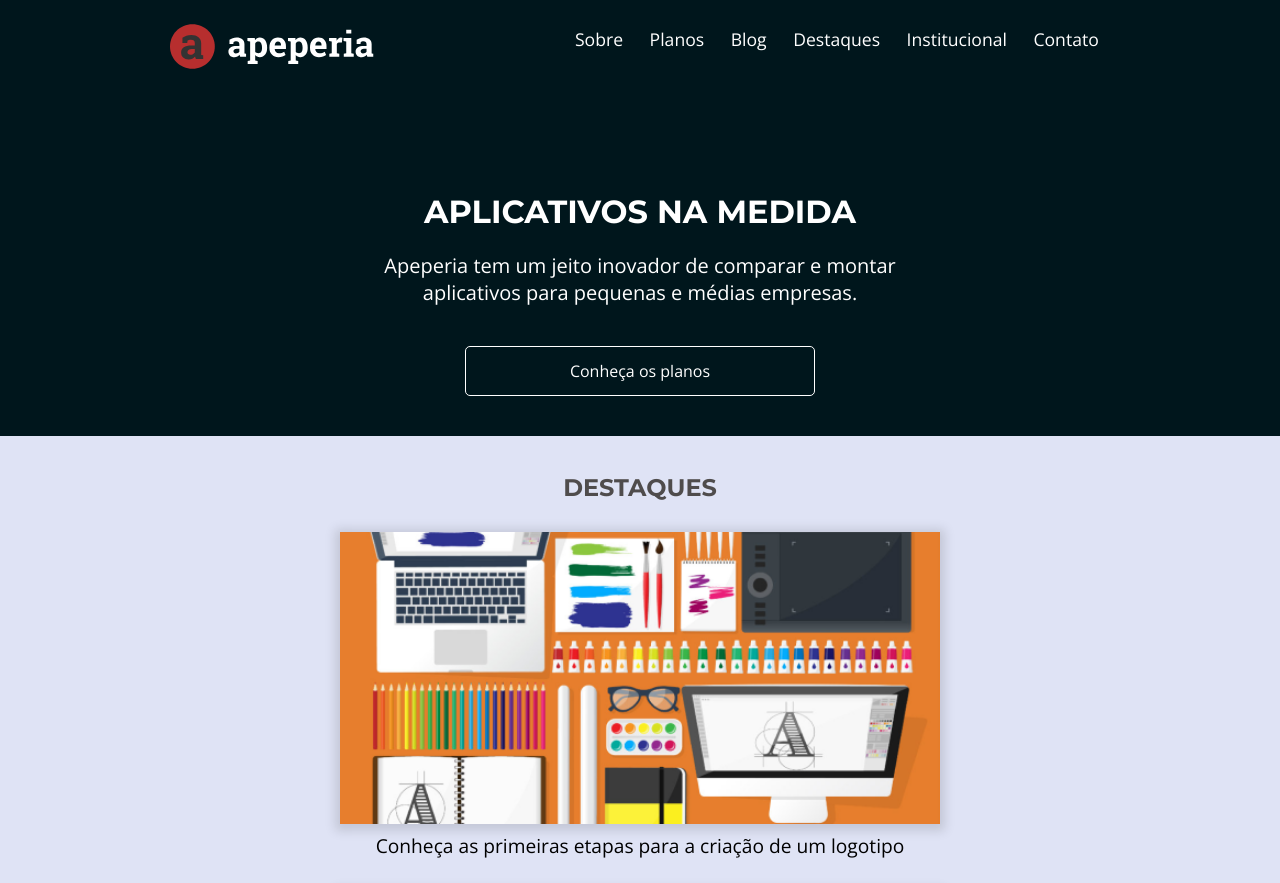
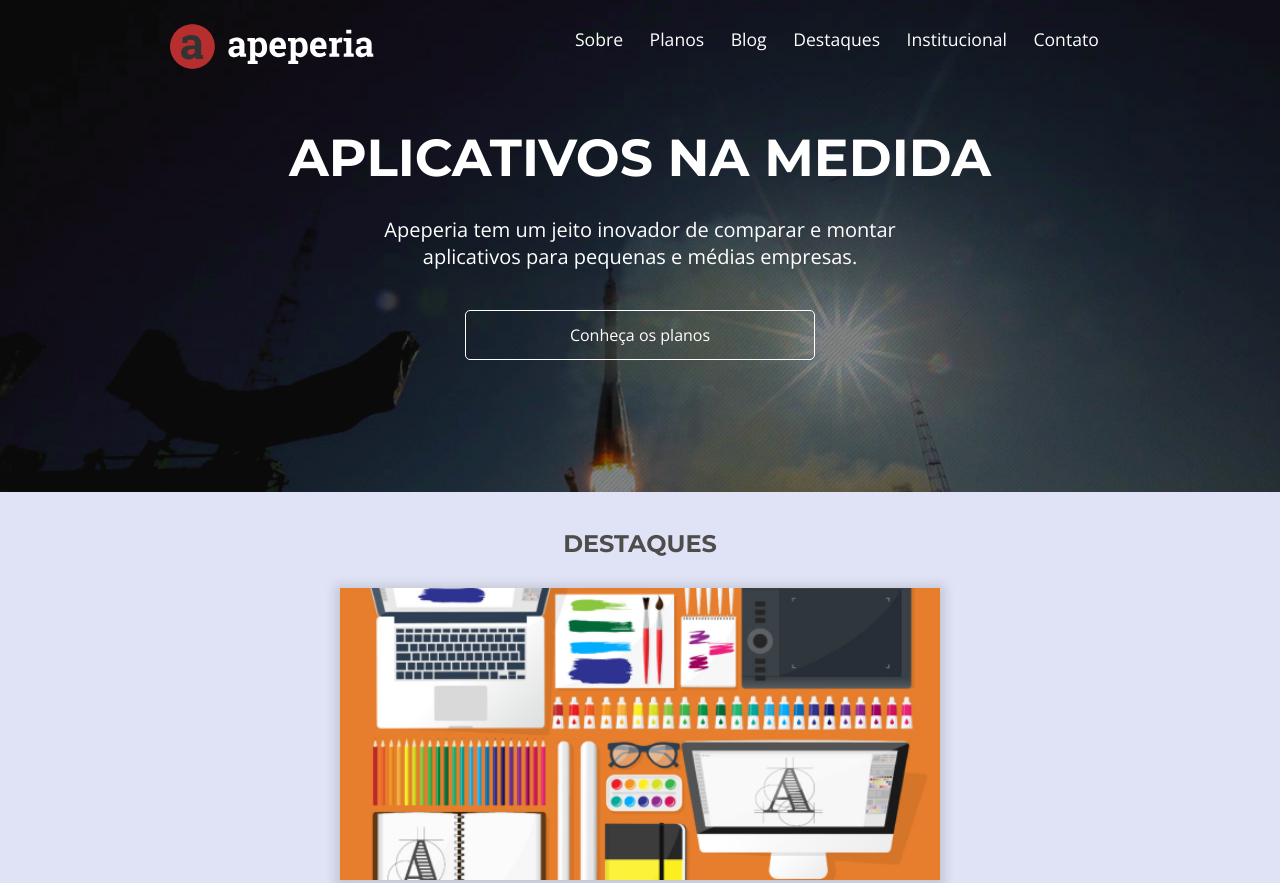
Before and after one commit to Ian-Alemida/Apeperia, a plain HTML site: page index.html in a window 1280 px wide. Shown: the top 883 px of the page. Drawn offline with nearby package versions, Linux system fonts and the light colour scheme.

Commit message:
evoluindo chamada.css para layout desktop

```diff
--- a/css/chamada.css
+++ b/css/chamada.css
@@ -37,3 +37,16 @@
         max-width: 600px;
     }
 }
+
+@media screen and (min-width: 1024px){
+    .chamada{
+        background-image: url(../img/bg-intro.jpg);
+        background-repeat: no-repeat;
+        background-size: cover;
+        padding: 8.25rem;
+    }
+    .chamada__titulo{
+        font-size: 3.25rem;
+        margin-bottom: 2rem;
+    }
+}
```
